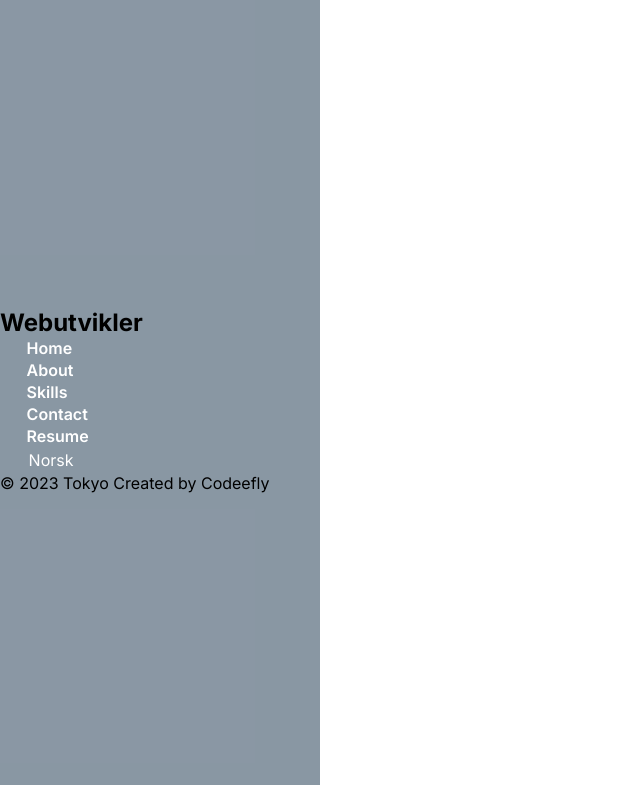
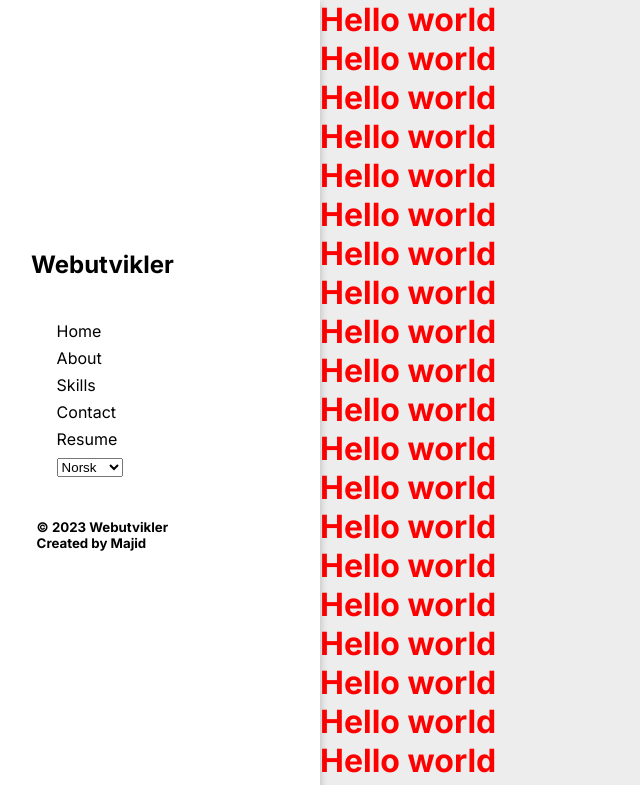
Before and after one commit to maf256/sitedesign, a Next.js app: page / in a window 1280 px wide. Shown: the top 785 px of the page, without its empty margins (0-640 px from the left). Built offline with nearby package versions, Linux system fonts and the light colour scheme.

Commit message:
working on Menu Navbar and ...

```diff
--- a/app/componnents/Nav/BurgerStyled.js
+++ b/app/componnents/Nav/BurgerStyled.js
@@ -12,7 +12,7 @@ export const StyledBurger = styled.div`
     z-index: 100;
     cursor: pointer;
 
-    @media (max-width:768px){
+    @media (max-width: 899px){
         display: flex;
         justify-content: space-around;
         flex-flow: column  nowrap;
--- a/app/componnents/Nav/Menu.js
+++ b/app/componnents/Nav/Menu.js
@@ -7,7 +7,9 @@ import Language from '../language/Language';
 const Menu = ({ open,selectedLanguage, setSelectedLanguage}) => {
   return (
     <Navbar open={open}>
-      <h1>Webutvikler</h1>
+      <div>
+        <h1>Webutvikler</h1>
+      </div>
       <Ul >
       {
         Data.menu['en'].map((item, inx) =>
@@ -16,8 +18,10 @@ const Menu = ({ open,selectedLanguage, setSelectedLanguage}) => {
       }
         <li><Language setSelectedLanguage={setSelectedLanguage}/></li>
       </Ul>
-      <div>© 2023 Tokyo
-Created by Codeefly</div>
+      <div>
+        <h5>© 2023 Webutvikler</h5>
+        <h5>Created by Majid</h5>
+      </div>
 
     </Navbar>
   )
@@ -26,32 +30,43 @@ Created by Codeefly</div>
 export default Menu
 
 const Navbar = styled.div`
-  width: 25%;
-  height: 100vh;
-  background-color: #0a26407a;
+  div {
+    padding: 35px 0px;
+    padding-left: 1vw;
+  }
+
+  li {
+    margin: 7px 0px;
+    margin-right: 1vw;
+  }
+
   display: flex;
   flex-flow: column nowrap;
   justify-content: center;
+  align-items: center;
+  box-shadow: rgba(0, 0, 0, 0.24) 0px 3px 8px;
+  background-color: white;
+  padding-right: 10%;
+  a {
+    color: black;
+  }
+  @media (min-width: 900px) {
+    position: fixed;
+    top: 0;
+    left: 0;
+    height: 100vh;
+    width: 25%;
+  }
 
-  @media (max-width: 768px) {
-    background-color: #0D2538;
+  @media (max-width: 899px) {
+    transform: ${({ open }) => open ? 'translateX(0)' : 'translateX(100%)'};
     position: fixed;
-    transform: ${({ open }) => open ? 'translateX(0)' : 'translateX(100%)'};
     top: 0;
     right: 0;
     height: 100vh;
     width: 300px;
     padding-top: 3.5rem;
     transition: transform 0.3s ease-in-out;
-    li {
-      color: #fff;
-      select {
-        color: #FFE9B1;
-      }
-    }
-    a {
-      color: ${({ open }) => open ? '#FFE9B1' : "#112B3C"};
-    }
   }
 
 
@@ -59,42 +74,4 @@ const Navbar = styled.div`
 
 const Ul = styled.ul`
 
-  list-style: none;
-  li {
-    select {
-      appearance: none;
-      background-color: transparent;
-      border: none;
-      width: 100%;
-      cursor: inherit;
-      font-family: inherit;
-      font-size: inherit;
-      line-height: inherit;
-      color: white;
-      outline: none;
-      padding: 2px;
-      :focus {
-        background-color: #8D9EFF;
-
-      }
-      :hover {
-        background-color: #8D9EFF;
-      }
-
-    }
-    padding: 0 2vw 0 2vw;
-    border: 1px solid rgba(0,0,0,0);
-    :hover {
-        background-color: #8D9EFF;
-        border: 1px solid #8D9EFF;
-        border-radius: 14px 14px 14px 14px;
-        transition: background-color 0.7s ease;
-    }
-   }
-   a {
-    text-decoration: none;
-    color: white;
-    font-weight: 600;
-  }
-
 `;
--- a/app/componnents/Nav/Navbar.js
+++ b/app/componnents/Nav/Navbar.js
@@ -14,7 +14,8 @@ export default function Navbar  ({selectedLanguage, setSelectedLanguage}) {
 }
 
 const Nav = styled.nav `
-  @media (max-width: 768px) {
+
+  @media (max-width: 899px) {
     width: 100%;
     height: 70px;
     display: flex;
@@ -29,7 +30,7 @@ const Logo = styled.a`
     margin-left: 10px;
     color: black;
 
-    @media (max-width: 768px) {
+    @media (max-width: 899px) {
       width: 100%;
       display: flex;
     }
--- a/app/componnents/pageStyled.js
+++ b/app/componnents/pageStyled.js
@@ -1,5 +1,20 @@
 "use client"
 import styled from 'styled-components'
+
+
+export const Main = styled.main`
+  background-color: #ededed;
+  min-height: 100vh;
+  @media (min-width: 900px) {
+    margin-left: 25%;
+    width: 75%;
+
+  }
+  @media (max-width: 899px) {
+    width: 100%;
+  }
+`
+
 
 export const H1 = styled.h1`
   color: red;
--- a/app/page.js
+++ b/app/page.js
@@ -1,10 +1,10 @@
 import Image from 'next/image'
 import './styles.css'
-import { H1 } from './componnents/pageStyled'
+import { H1, Main } from './componnents/pageStyled'
 
 export default function Home() {
   return (
-    <main>
+    <Main>
 
       <H1>Hello world</H1>
       <H1>Hello world</H1>
@@ -29,6 +29,6 @@ export default function Home() {
       <H1>Hello world</H1>
       <H1>Hello world</H1>
       <H1>Hello world</H1>
-    </main>
+    </Main>
   )
 }
--- a/app/styles.css
+++ b/app/styles.css
@@ -3,3 +3,10 @@
     padding: 0;
     margin: 0;
   }
+  a {
+    text-decoration: none;
+  }
+
+  li {
+    list-style: none;
+  }
```
